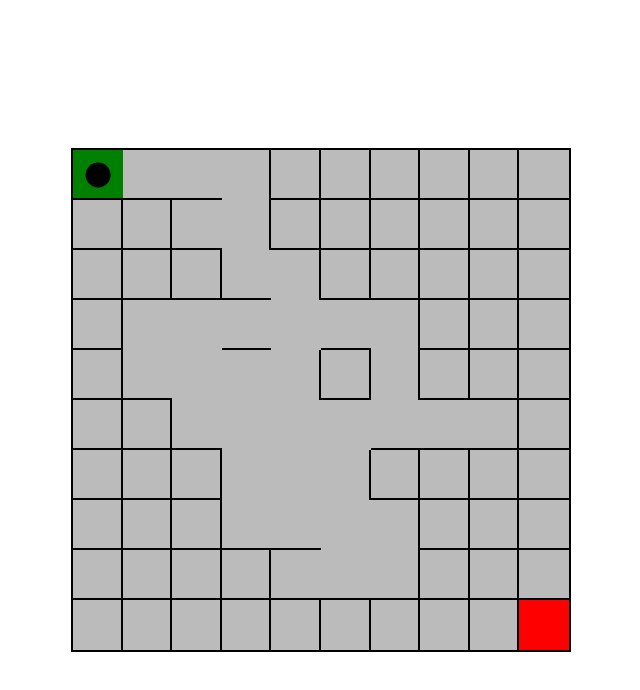
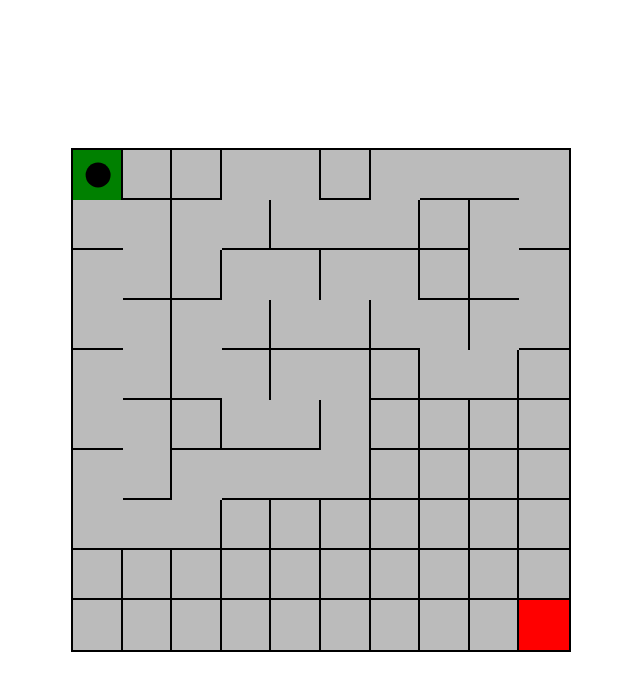
Before and after one commit to BrandonP321/maze-game, a React (Create React App) app: page / in a window 1280 px wide. Shown: the top 690 px of the page, without its empty margins (319-959 px from the left). Built offline with nearby package versions, Linux system fonts and the light colour scheme.

Commit message:
created path function that doesn't revisit cells

```diff
--- a/src/components/Maze/index.tsx
+++ b/src/components/Maze/index.tsx
@@ -71,7 +71,8 @@ export default function Maze({ }: Props): ReactElement {
 
         // createSimplePath(nums)
         // createRandomSimplePath(nums)
-        createSimpleLeftAndUpPath(nums);
+        // createSimpleLeftAndUpPath(nums);
+        createPathWithoutVisitingCellsTwice(nums);
 
         setMazeCells(nums)
     }
@@ -174,6 +175,87 @@ export default function Maze({ }: Props): ReactElement {
         }
     }
 
+    // this path avoids visiting the same cell twice
+    const createPathWithoutVisitingCellsTwice = (cells: any[]) => {
+        const validMoves = ['up', 'down', 'left', 'right'];
+
+        const remainingMoves = {
+            right: mazeWidth - 1,
+            down: mazeWidth - 1,
+            left: 0,
+            top: 0
+        }
+
+
+        let currentIndex = 0;
+
+        // iterate over cells' upper limit of all cells minus start and end
+        for (let i = 0; i < (mazeWidth ** 2 - 2); i++) {
+            const nextMoves = [] // valid moves for each iteration
+            let currentCell = cells[currentIndex]
+            // console.log(currentCell)
+
+            // for each valid move (up down left and right) check if the move is valid
+            for (let move of validMoves) {
+                let nextCell = null;
+
+                switch (move) {
+                    case 'up':
+                        if (!currentCell.isTopRow) nextCell = cells[currentIndex - mazeWidth];
+                        break;
+                    case 'right':
+                        if (!currentCell.isRightCol) nextCell = cells[currentIndex + 1];
+                        break;
+                    case 'down':
+                        if (!currentCell.isBottomRow) nextCell = cells[currentIndex + mazeWidth];
+                        break;
+                    case 'left':
+                        if (!currentCell.isLeftCol) nextCell = cells[currentIndex - 1];
+                        break;
+                }
+
+                // if there is a cell in that direction that hasn't been visited
+                if (nextCell && !nextCell.hasBeenVisited) {
+                    // add that direction as a valid next move
+                    nextMoves.push(move);
+                }
+            }
+
+            // randomly choose one of the valid directions to move
+            const randomInt = Math.floor(Math.random() * nextMoves.length)
+            const randomMove = nextMoves[randomInt];
+            if (nextMoves.length > 0) {
+                // update cell's direction properties and move on to that cell
+                switch (randomMove) {
+                    case 'up':
+                        currentCell.canMoveUp = true;
+                        currentIndex -= mazeWidth;
+                        console.log(currentIndex)
+                        cells[currentIndex].canMoveDown = true;
+                        break;
+                    case 'right':
+                        currentCell.canMoveRight = true;
+                        currentIndex += 1;
+                        cells[currentIndex].canMoveLeft = true;
+                        break;
+                    case 'down':
+                        currentCell.canMoveDown = true;
+                        currentIndex += mazeWidth;
+                        cells[currentIndex].canMoveUp = true;
+                        break;
+                    case 'left':
+                        currentCell.canMoveLeft = true;
+                        currentIndex -= 1;
+                        cells[currentIndex].canMoveRight = true;
+                        break;
+                }
+            }
+
+            currentCell.hasBeenVisited = true;
+            console.log('iteration over')
+        }
+    }
+
     const handleKeyPress = (e: KeyboardEvent) => {
         // return early if player icon has not been loaded in yet
         if (!playerIcon) return
```
